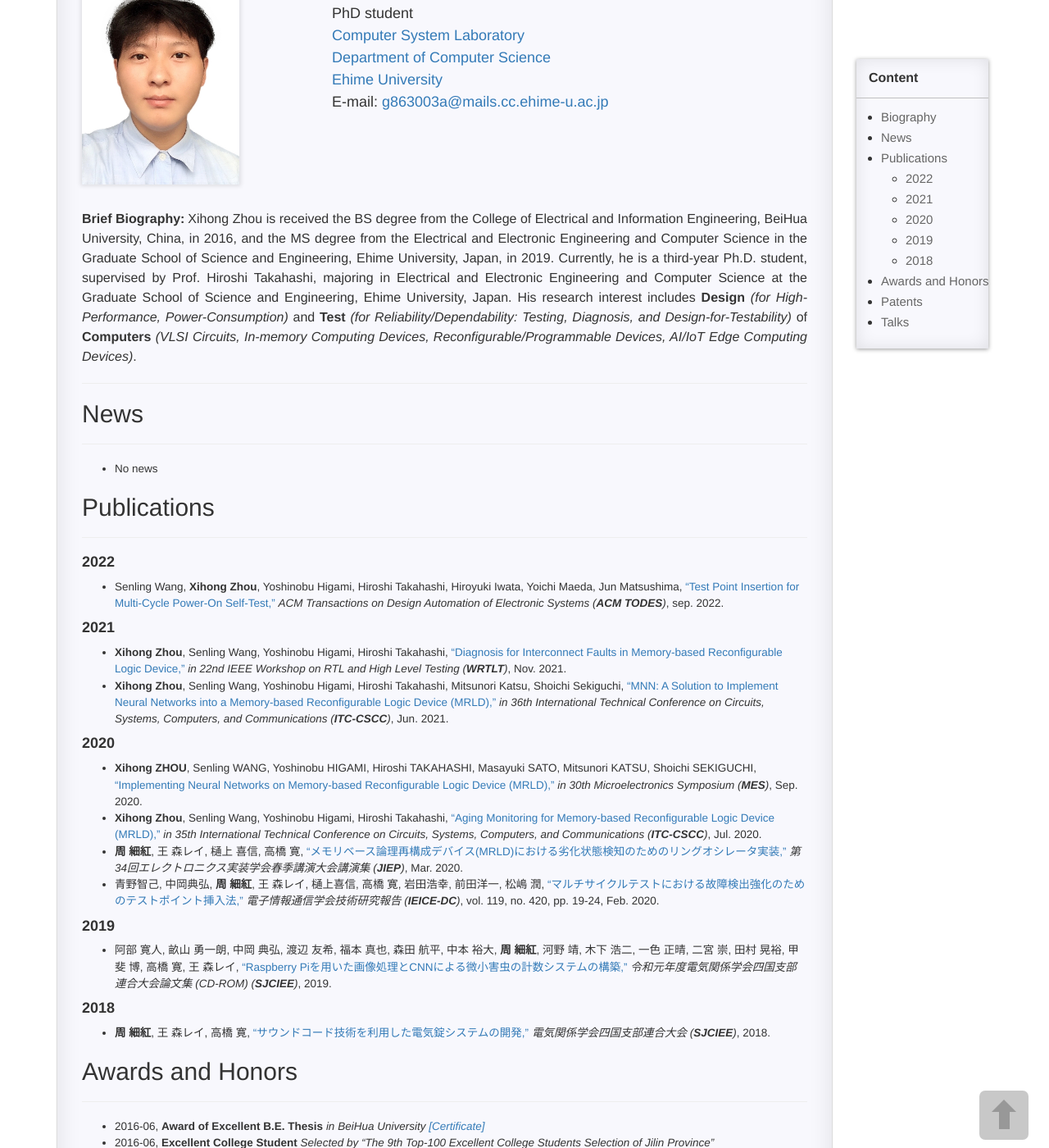
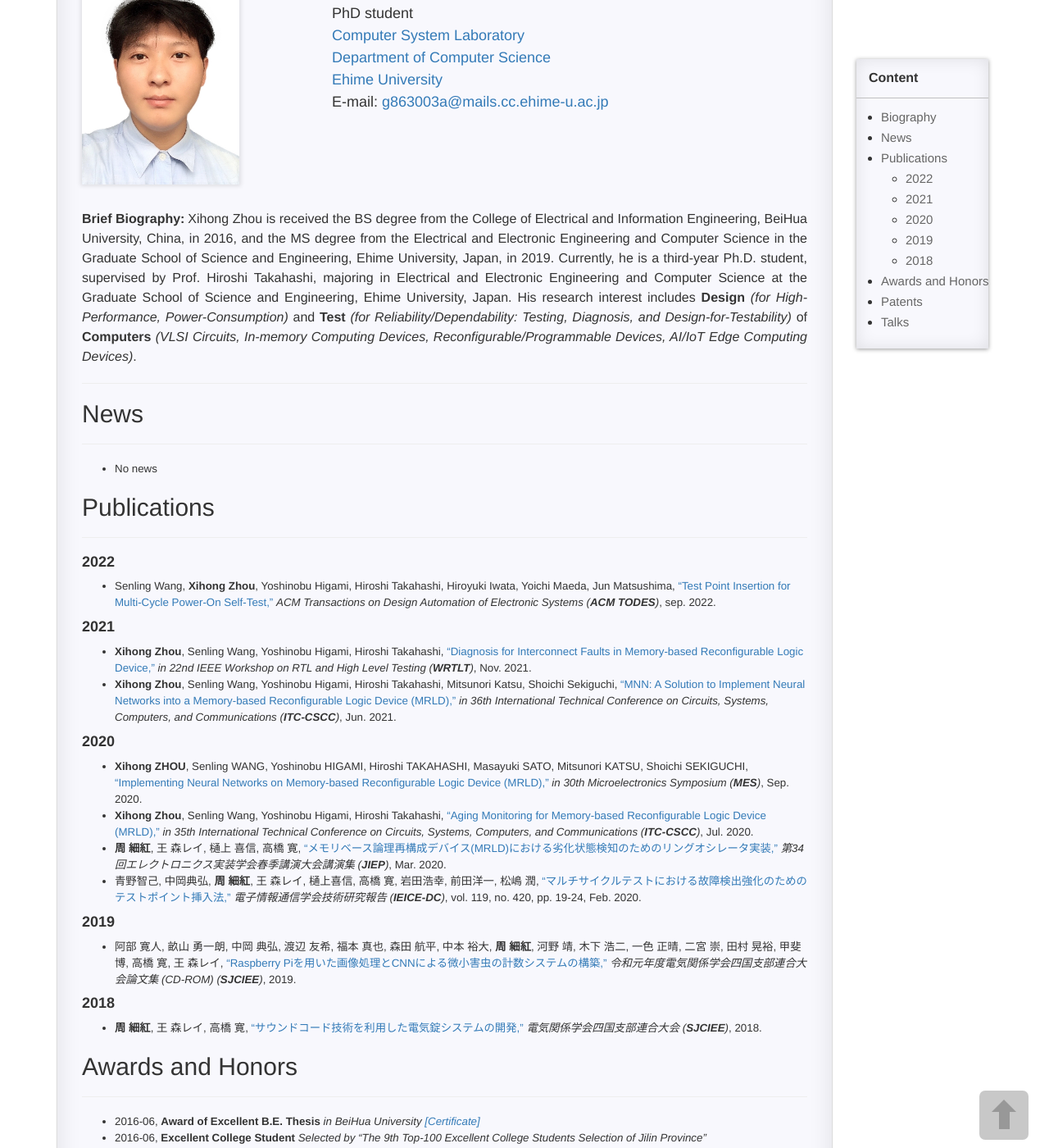
Before and after one commit to XihongZhou/xihongzhou.github.io, a Jekyll site: the page built from pages/1_homepage.md, in a window 1280 px wide and 1400 px high, scrolled down 221 px. Shown: the whole window at 82% size. Built offline with Jekyll 4.4.1, drawn with Linux system fonts in a browser that asks for light colours; comment, search, counter and statistics services are not loaded.

Commit message:
Update index.css

```diff
--- a/static/css/index.css
+++ b/static/css/index.css
@@ -258,7 +258,7 @@ footer .point{
  */
 .post{
 	padding:10px 30px;
-	font-size: 13.5px;
+	font-size: 10pt;
 	line-height: 1.5;
 	/* -webkit-text-size-adjust: 100%; */
 }
```
